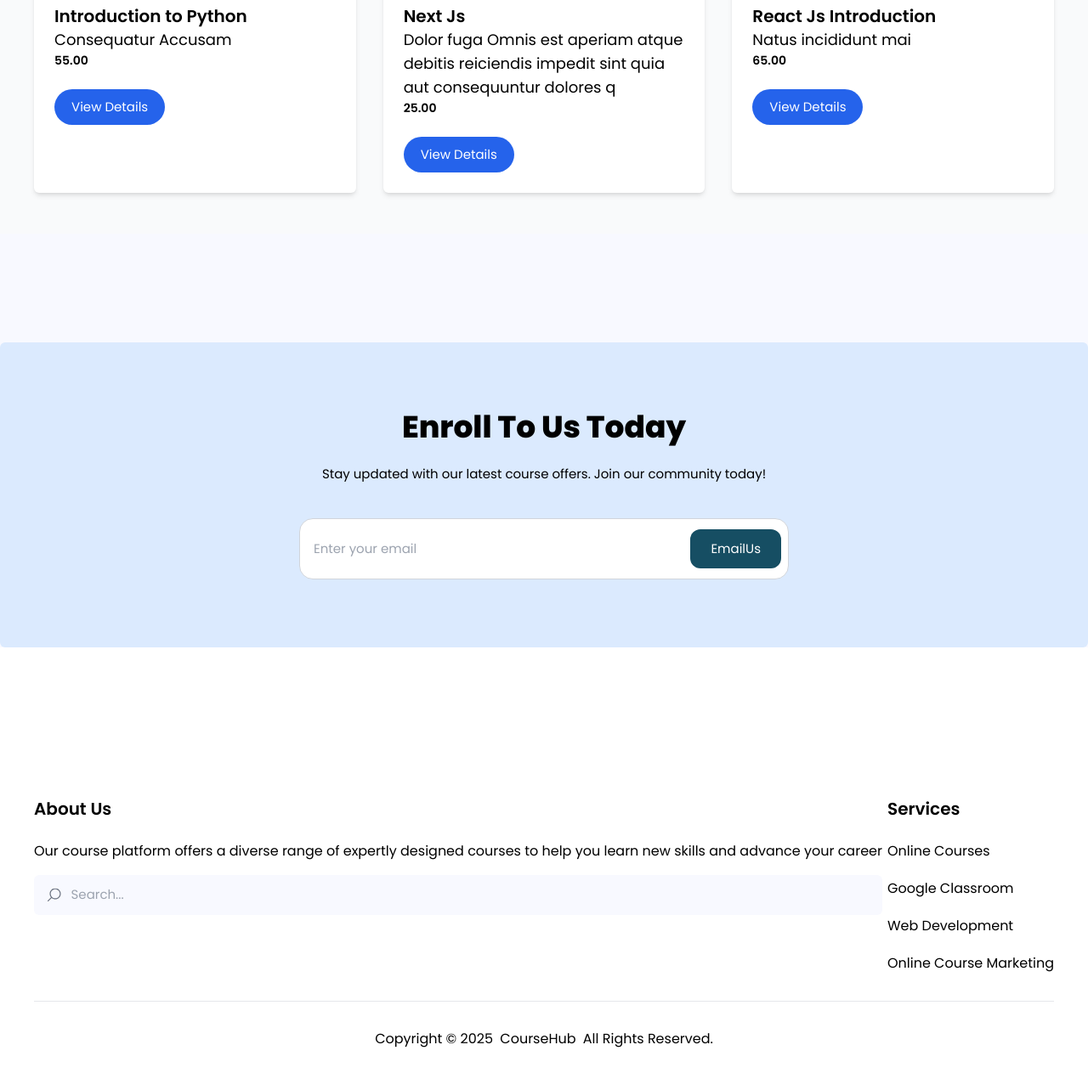
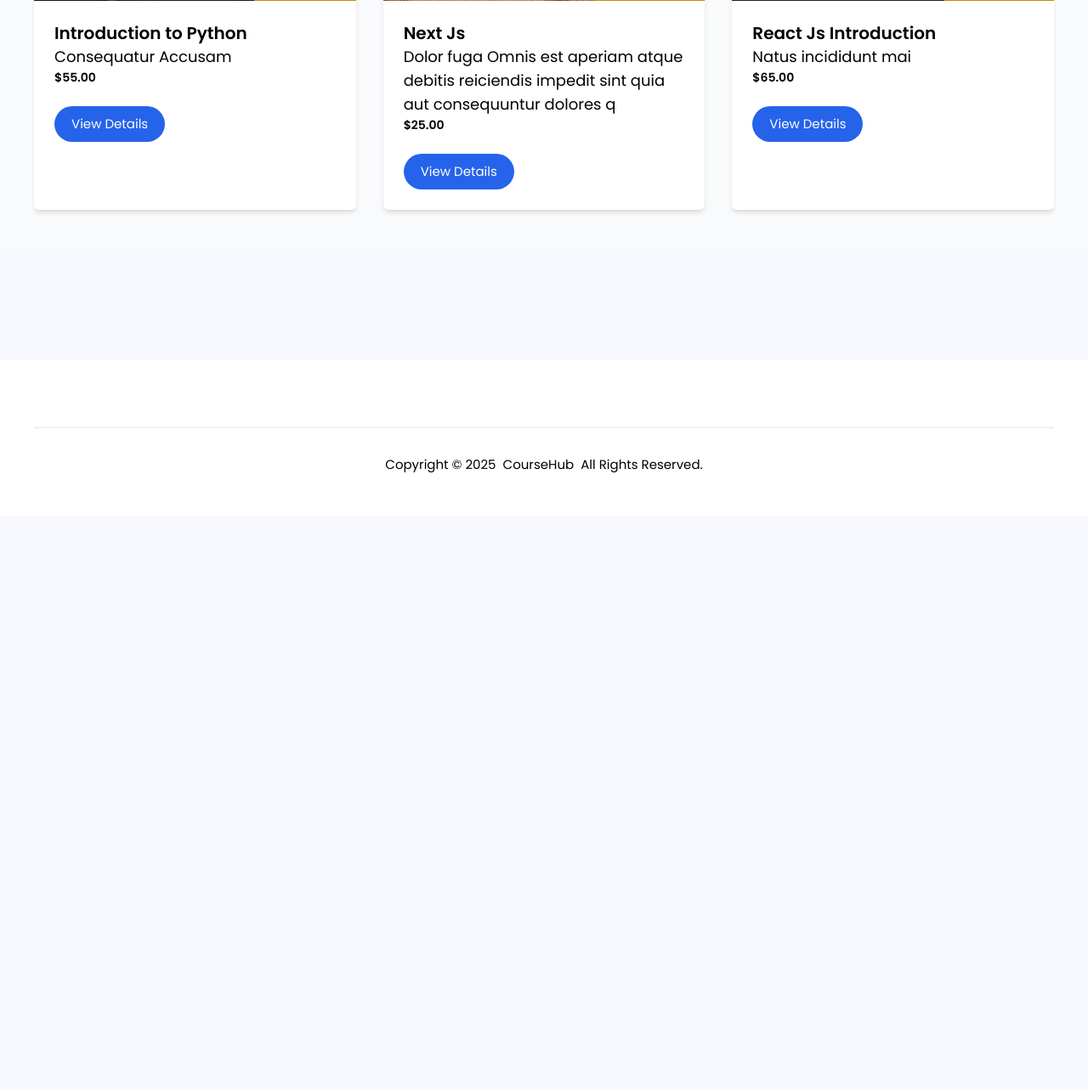
Before and after one commit to Midlands-State-University-Org/google-classroom-shortcourses, a Django app: page / in a window 1280 px wide. Shown: the part 1046-2329 px from the top of the page at 85% size. After the commit the page ends 1602 px from the top, so only its background shows below. Run offline with Django 5.2, Linux system fonts and the light colour scheme; data comes from the database, SQL or seed files in the repository; both versions use the stored data as it was after the commit; parts of the project's set-up code (start-up, migrations or seed data) failed here and were passed over; some libraries are stand-ins or nearby versions.

Commit message:
ui/ux designs 2

```diff
--- a/coursesdev/coursesdev/urls.py
+++ b/coursesdev/coursesdev/urls.py
@@ -16,8 +16,12 @@ Including another URLconf
 """
 from django.contrib import admin
 from django.urls import path, include
+from django.conf.urls.static import static
+from django.conf import settings
 
 urlpatterns = [
     path('admin/', admin.site.urls),
     path('', include('djangoGoogleClassroom.urls')),
 ]
+
+urlpatterns += static(settings.MEDIA_URL, document_root=settings.MEDIA_ROOT)
--- a/coursesdev/djangoGoogleClassroom/templates/course-detail.html
+++ b/coursesdev/djangoGoogleClassroom/templates/course-detail.html
@@ -18,7 +18,11 @@
           <div>
             <div class="flex gap-4 text-center">
               <div class="bg-gray-100 p-4 flex items-center sm:h-[380px] rounded">
-                <img src="https://readymadeui.com/analtsis.webp" alt="banner img" class="w-full h-full object-cover" />
+                {% if course.courseimage %}
+                <img src="{{ course.courseimage.imagepath.url }}" alt="{{ course.name }}" class="w-full h-60 object-cover group-hover:scale-125 transition-all duration-300" >
+            {% else %}
+                <p class="text-gray-500">No image available</p>
+            {% endif %}
               </div>
 
               <div class="space-y-4">
--- a/coursesdev/djangoGoogleClassroom/templates/landing.html
+++ b/coursesdev/djangoGoogleClassroom/templates/landing.html
@@ -4,6 +4,7 @@
 <head>
   <meta charset="UTF-8">
   <meta name="viewport" content="width=device-width, initial-scale=1.0">
+  <title>CourseHub</title>
   <script src="https://cdn.tailwindcss.com"></script>
 
   <!-- google font -->
@@ -24,7 +25,13 @@
   <div class="bg-[#f8f9ff] text-black text-[15px]">
     <header class='py-4 px-4 sm:px-10 z-50 min-h-[70px]'>
       <div class='relative flex flex-wrap items-center gap-4'>
-        <h2 class='mb-6 mt-5 text-2xl max-lg:block'>CoursesHub</h2>
+        <div class='flex'>
+        <a href="{% url 'landing' %}">
+          <img src="media/logo1.png" class="w-24 h-24 mx-auto" alt="logo" />
+        </a>
+        <h2 class='mb-6 mt-5 text-1xl md:text-3xl font-extrabold max-lg:block'>Course</h2>
+        <h2 class='mb-6 mt-5 text-1xl text-yellow-600 md:text-3xl font-extrabold max-lg:block'>Hub</h2>
+        </div>
 
 
 
@@ -33,7 +40,7 @@
               class="bg-white mt-5 flex px-1 py-1.5 rounded-full shadow-[0_2px_10px_-3px_rgba(6,81,237,0.3)] overflow-hidden">
               <input type='email' placeholder='Search Course...' class="w-full outline-none bg-white pl-4" />
               <button type='button'
-                class="bg-blue-600 hover:bg-blue-700 transition-all text-white rounded-full px-5 py-2.5">Search</button>
+                class="bg-yellow-600 hover:bg-yellow-700 transition-all text-white rounded-full px-5 py-2.5">Search</button>
             </div>
         </div>
       </div>
@@ -45,7 +52,7 @@
           <h1 class="md:text-6xl text-4xl font-extrabold mb-6 md:!leading-[75px]">Discover Your Learning Path</h1>
           <p class="text-base">Join thousands of learners from across the globe, embark on a journey of growth and discovery, and gain access to countless opportunities. Enhance your knowledge, master cutting-edge skills, and unlock your full potential with our expertly curated courses and supportive learning community.</p>
           <div class="mt-10">
-            <a href="{% url 'courses' %}" class='bg-blue-600 hover:bg-blue-700 transition-all text-white rounded-full px-5 py-2.5'>Get started
+            <a href="{% url 'courses' %}" class='bg-yellow-600 hover:bg-yellow-700 transition-all text-white rounded-full px-5 py-2.5'>Get started
               today</a>
           </div>
         </div>
@@ -68,14 +75,19 @@
           {% for course in courses %}
           <div class="bg-white shadow-md hover:shadow-lg cursor-pointer rounded-md overflow-hidden group">
             <div class="relative overflow-hidden">
-              <img src="https://readymadeui.com/prediction.webp" alt="Blog Post 1"
-                class="w-full h-60 object-cover group-hover:scale-125 transition-all duration-300" />
-              <div class="px-4 py-2.5 text-white bg-blue-600 absolute bottom-0 right-0">June 10, 2023</div>
+              {% comment %} <img src="https://readymadeui.com/prediction.webp" alt="Blog Post 1"
+                class="w-full h-60 object-cover group-hover:scale-125 transition-all duration-300" /> {% endcomment %}
+                {% if course.courseimage %}
+                <img src="{{ course.courseimage.imagepath.url }}" alt="{{ course.name }}" class="w-full h-60 object-cover group-hover:scale-125 transition-all duration-300" >
+            {% else %}
+                <p class="text-gray-500">No image available</p>
+            {% endif %}
+              <div class="px-4 py-2.5 text-white bg-yellow-600 absolute bottom-0 right-0">{{ course.startdate }}</div>
             </div>
             <div class="p-6">
               <h3 class="text-xl font-semibold">{{ course.name }}</h3>
               <p class="text-lg">{{ course.description }}</p>
-              <p class="text-sm font-semibold">{{ course.price }}</p>
+              <p class="text-sm font-semibold">${{ course.price }}</p>
               <a href="{% url 'course_detail' course.id %}">
               <button type="button"
                 class="bg-blue-600 hover:bg-blue-700 text-white rounded-full px-5 py-2.5 mt-6 transition-all">View Details</button>
@@ -105,52 +117,10 @@
 
 
 
-      <div class="bg-blue-100 py-20 sm:px-6 px-4 rounded-md mt-32">
-        <div class="max-w-4xl w-full mx-auto text-center">
-          <h2 class="md:text-4xl text-3xl font-extrabold">Enroll To Us Today</h2>
-          <p class="mt-6">Stay updated with our latest course offers. Join our community today!</p>
-          <div class="mt-10 bg-white flex items-center p-2 max-w-xl mx-auto rounded-2xl border border-gray-300">
-            <input type="email" placeholder="Enter your email"
-              class="w-full bg-transparent py-4 px-2 border-none outline-none" />
-            <button class="px-6 py-3 rounded-xl text-white bg-cyan-900 transition-all hover:bg-cyan-800">
-              EmailUs
-            </button>
-          </div>
-        </div>
-      </div>
-    </div>
+
 
     <footer class="bg-white px-4 sm:px-10 py-12 mt-32">
-      <div class="flex justify-between">
-        <div class="">
-          <h4 class="text-xl font-semibold mb-6">About Us</h4>
-          <p>Our course platform offers a diverse range of expertly designed courses to help you learn new skills and advance your career</p>
 
-          <div class="bg-[#f8f9ff] flex px-4 py-3 rounded-md text-left mt-4">
-            <svg xmlns="http://www.w3.org/2000/svg" viewBox="0 0 192.904 192.904" width="16px"
-              class="fill-gray-500 mr-3 rotate-90">
-              <path
-                d="m190.707 180.101-47.078-47.077c11.702-14.072 18.752-32.142 18.752-51.831C162.381 36.423 125.959 0 81.191 0 36.422 0 0 36.423 0 81.193c0 44.767 36.422 81.187 81.191 81.187 19.688 0 37.759-7.049 51.831-18.751l47.079 47.078a7.474 7.474 0 0 0 5.303 2.197 7.498 7.498 0 0 0 5.303-12.803zM15 81.193C15 44.694 44.693 15 81.191 15c36.497 0 66.189 29.694 66.189 66.193 0 36.496-29.692 66.187-66.189 66.187C44.693 147.38 15 117.689 15 81.193z">
-              </path>
-            </svg>
-            <input type='email' placeholder='Search...'
-              class="w-full outline-none bg-transparent text-gray-600 text-[15px]" />
-          </div>
-        </div>
-
-        <div>
-          <h4 class="text-xl font-semibold mb-6">Services</h4>
-          <ul class="space-y-5">
-            <li><a href="javascript:void(0)" class="hover:text-blue-600">Online Courses</a></li>
-            <li><a href="javascript:void(0)" class="hover:text-blue-600">Google Classroom</a></li>
-            <li><a href="javascript:void(0)" class="hover:text-blue-600">Web Development</a></li>
-            <li><a href="javascript:void(0)" class="hover:text-blue-600">Online Course Marketing</a></li>
-          </ul>
-        </div>
-
-
-        </div>
-      </div>
 
       <hr class="my-8" />
 
--- a/coursesdev/djangoGoogleClassroom/views.py
+++ b/coursesdev/djangoGoogleClassroom/views.py
@@ -8,7 +8,8 @@ from googleapiclient.errors import HttpError
 import os
 import json
 from django.utils.timezone import now
-from .models import Course
+from .models import Course, CourseImage
+from .forms import CourseForm, CourseImageForm
 from django.contrib.auth.decorators import login_required
 from django.contrib.auth import logout
 
@@ -210,79 +211,10 @@ def error_page(request):
 
 
 # @login_required
-def create_class(request):
-    """
-    View to render a form for class creation, save details to the database,
-    and create a class in Google Classroom.
-    """
-    # Handle GET request: Render the form
-    if request.method == 'GET':
-        return render(request, 'create_class.html')
-
-    # Handle POST request: Process form submission
-    elif request.method == 'POST':
-        # Get form data
-        name = request.POST.get('name')
-        description = request.POST.get('description')
-        price = request.POST.get('price')
-        alias = request.POST.get('alias', 'p')
-
-
-        # Retrieve and deserialize credentials from the session
-        credentials_json = request.session.get('google_credentials')
-        if not credentials_json:
-            return HttpResponseRedirect('/login/')  # Redirect to login if credentials are missing
-
-        try:
-            credentials_info = json.loads(credentials_json)
-            credentials = Credentials.from_authorized_user_info(credentials_info)
-        except Exception as e:
-            return HttpResponseRedirect(f'/error-page/?error_message=Failed to load credentials: {str(e)}')
-
-        # Create a class in Google Classroom
-        try:
-            service = build('classroom', 'v1', credentials=credentials)
-
-            new_class = {
-                'name': name,
-                'descriptionHeading': description[:100],  # Classroom description header has a limit
-                'description': description,
-                'ownerId': 'me',  # 'me' refers to the authenticated user
-            }
-
-            created_class = service.courses().create(body=new_class).execute()
-
-            # Save class details to the database
-            course = Course.objects.create(
-                name=name,
-                description=description,
-                price=price,
-                ownerid=created_class['ownerId'],  # Assuming the logged-in user's email is available
-                datecreated=now(),
-                alias=alias,
-                googleclassroomid=created_class['id'],  # Use the ID returned by Google Classroom
-            )
-
-            # Redirect to the dashboard with a success message and Google Classroom link
-            # google_classroom_url = created_class.get('courseGroup', '')
-            # return HttpResponseRedirect(f'/dashboard/?message=Class+created+successfully&google_classroom_url={google_classroom_url}')
-
-            # Redirect to the dashboard with a success message
-            return HttpResponseRedirect('/dashboard/?message=Class+created+successfully')
-
-        except HttpError as e:
-            print(f"Google API Error: {e}")
-            return HttpResponseRedirect(f'/error-page/?error_message=Failed+to+create+class:+{e}')
-        except Exception as e:
-            print(f"Unexpected error: {e}")
-            return HttpResponseRedirect(f'/error-page/?error_message=An+unexpected+error+occurred:+{e}')
-
-
-
 # def create_class(request):
 #     """
 #     View to render a form for class creation, save details to the database,
-#     and create a class in Google Classroom with alias.
+#     and create a class in Google Classroom.
 #     """
 #     # Handle GET request: Render the form
 #     if request.method == 'GET':
@@ -295,6 +227,7 @@ def create_class(request):
 #         description = request.POST.get('description')
 #         price = request.POST.get('price')
 #         alias = request.POST.get('alias', 'p')
+
 
 #         # Retrieve and deserialize credentials from the session
 #         credentials_json = request.session.get('google_credentials')
@@ -311,40 +244,95 @@ def create_class(request):
 #         try:
 #             service = build('classroom', 'v1', credentials=credentials)
 
-#             # Prepare the new class data
 #             new_class = {
 #                 'name': name,
-#                 'descriptionHeading': description[:100],  # Classroom description header limit
+#                 'descriptionHeading': description[:100],  # Classroom description header has a limit
 #                 'description': description,
 #                 'ownerId': 'me',  # 'me' refers to the authenticated user
 #             }
 
-#             # Create the class in Google Classroom
 #             created_class = service.courses().create(body=new_class).execute()
-
-#             # Add alias to the created class
-#             service.courses().aliases().create(
-#                 courseId=created_class['id'],
-#                 body={'alias': f'd:p:{alias}'}
-#             ).execute()
 
 #             # Save class details to the database
 #             course = Course.objects.create(
 #                 name=name,
 #                 description=description,
 #                 price=price,
-#                 ownerid=created_class['ownerId'],# Save the ownerId from Google Classroom API response
+#                 ownerid=created_class['ownerId'],  # Assuming the logged-in user's email is available
+#                 datecreated=now(),
 #                 alias=alias,
-#                 datecreated=now(),
 #                 googleclassroomid=created_class['id'],  # Use the ID returned by Google Classroom
 #             )
 
-#             # Redirect to dashboard with message and Google Classroom link
-#             return HttpResponseRedirect(f'/dashboard/?message=Class+created+successfully')
+#             # Redirect to the dashboard with a success message and Google Classroom link
+#             # google_classroom_url = created_class.get('courseGroup', '')
+#             # return HttpResponseRedirect(f'/dashboard/?message=Class+created+successfully&google_classroom_url={google_classroom_url}')
 
+#             # Redirect to the dashboard with a success message
+#             return HttpResponseRedirect('/dashboard/?message=Class+created+successfully')
+
+#         except HttpError as e:
+#             print(f"Google API Error: {e}")
+#             return HttpResponseRedirect(f'/error-page/?error_message=Failed+to+create+class:+{e}')
 #         except Exception as e:
-#             # Handle any errors
-#             return HttpResponseRedirect(f'/error-page/?error_message=Failed+to+create+class:+{str(e)}')
+#             print(f"Unexpected error: {e}")
+#             return HttpResponseRedirect(f'/error-page/?error_message=An+unexpected+error+occurred:+{e}')
+
+
+
+def create_class(request):
+    """
+    View to render a form for class creation, save details to the database,
+    and create a class in Google Classroom.
+    """
+    if request.method == 'POST':
+        # Initialize forms with submitted data and files
+        course_form = CourseForm(request.POST)
+        image_form = CourseImageForm(request.POST, request.FILES)
+
+        if course_form.is_valid() and image_form.is_valid():
+            # Save course details to the database
+            course = course_form.save(commit=False)
+
+            # Retrieve Google credentials from the session
+            credentials_json = request.session.get('google_credentials')
+            if not credentials_json:
+                return HttpResponseRedirect('/login/')  # Redirect to login if credentials are missing
+
+            try:
+                credentials_info = json.loads(credentials_json)
+                credentials = Credentials.from_authorized_user_info(credentials_info)
+            except Exception as e:
+                return HttpResponseRedirect(f'/error-page/?error_message=Failed to load credentials: {str(e)}')
+
+            # Create a class in Google Classroom
+            try:
+                service = build('classroom', 'v1', credentials=credentials)
+                new_class = {
+                    'name': course.name,
+                    'descriptionHeading': course.description[:100],  # Limit to 100 chars
+                    'description': course.description,
+                    'ownerId': 'me',
+                }
+                created_class = service.courses().create(body=new_class).execute()
+                course.googleclassroomid = created_class['id']
+                course.ownerid = created_class['ownerId']
+                course.save()
+
+                # Save course image
+                course_image = image_form.save(commit=False)
+                course_image.course = course
+                course_image.save()
+
+                return HttpResponseRedirect('/dashboard/?message=Class+created+successfully')
+            except Exception as e:
+                return HttpResponseRedirect(f'/error-page/?error_message=Failed to create class: {str(e)}')
+    else:
+        # Render blank forms for GET request
+        course_form = CourseForm()
+        image_form = CourseImageForm()
+
+    return render(request, 'create_class.html', {'course_form': course_form, 'image_form': image_form})
 
 
 
@@ -362,4 +350,4 @@ def logout_view(request):
     logout(request)
 
     # Redirect to the login page or home page
-    return redirect('landing')
+    return redirect('home')
```
Also changed, not shown: coursesdev/coursesdev/settings.py (+9 -0 lines), coursesdev/djangoGoogleClassroom/forms.py (added, +42 -0 lines), coursesdev/djangoGoogleClassroom/models.py (+9 -1 lines), coursesdev/djangoGoogleClassroom/templates/courses.html (+9 -4 lines), coursesdev/djangoGoogleClassroom/templates/create_class.html (+18 -42 lines), coursesdev/djangoGoogleClassroom/templates/home.html (+16 -9 lines), coursesdev/db.sqlite3, coursesdev/djangoGoogleClassroom/migrations/0001_initial.py, coursesdev/djangoGoogleClassroom/migrations/0002_course_alias.py (deleted), coursesdev/djangoGoogleClassroom/migrations/0003_course_startdate.py (deleted), coursesdev/djangoGoogleClassroom/migrations/0004_alter_course_startdate.py (deleted), coursesdev/media/React.jpg (added), coursesdev/media/fallback.jpg (added), coursesdev/media/logo1.png (added), 2 more files.
